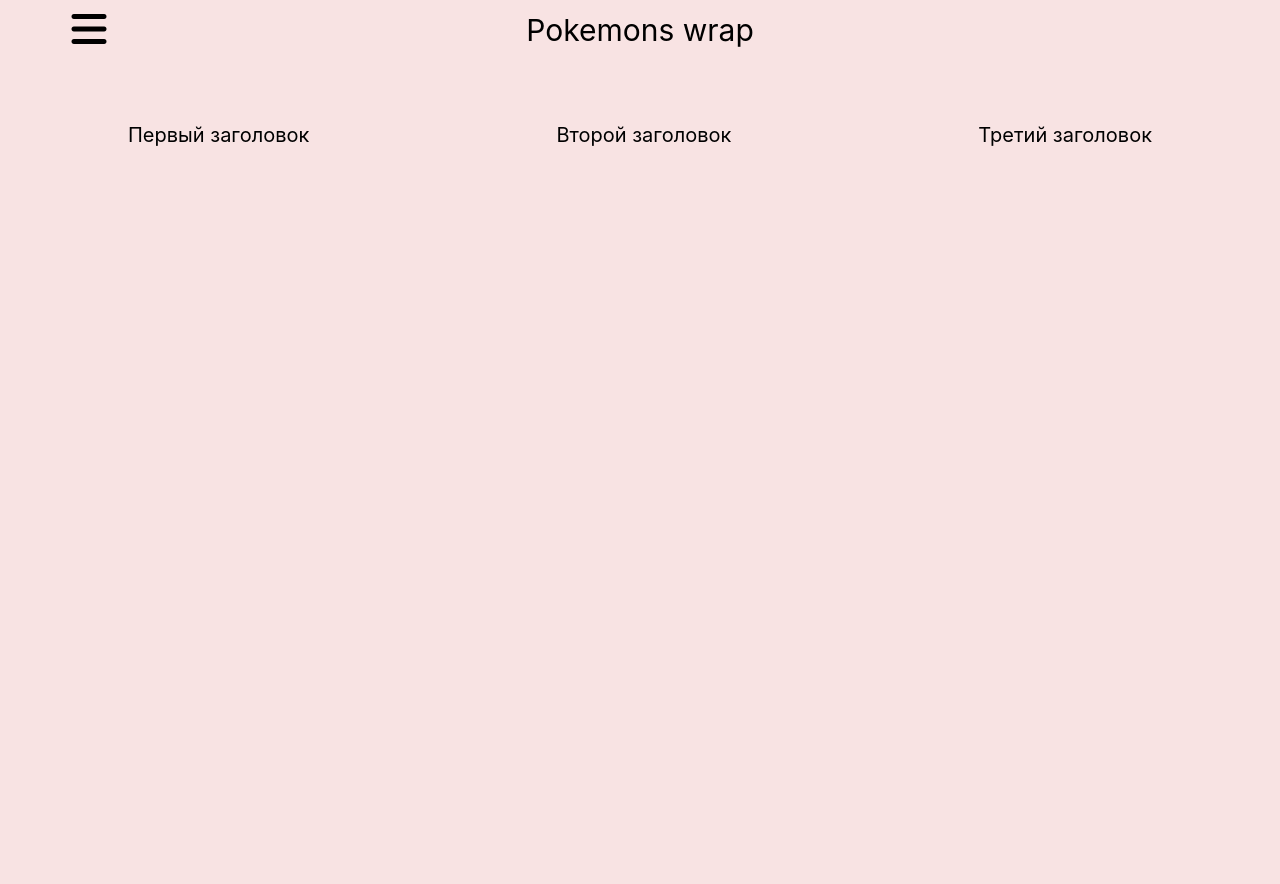
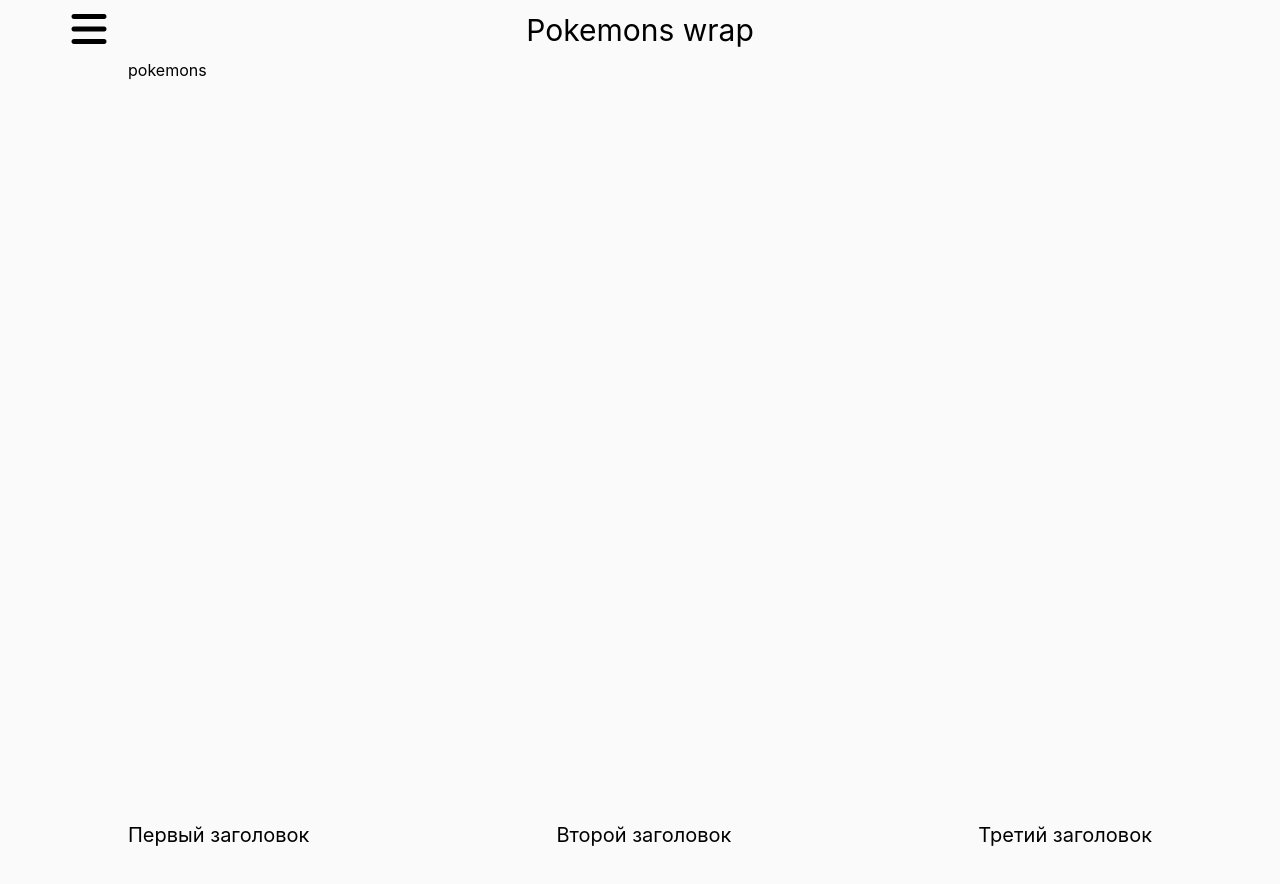
Before and after one commit to WheatleyCODE/pokemons, a React (Create React App) app: page / in a window 1280 px wide. Shown: the top 884 px of the page. Before the commit the page ends 800 px from the top, so only its background shows below. Built offline with nearby package versions, Linux system fonts and the light colour scheme.

Commit message:
Add layout main page

```diff
--- a/src/Conponents/Main/Main.jsx
+++ b/src/Conponents/Main/Main.jsx
@@ -1,12 +1,14 @@
 import React from 'react'
 import Header from '../Header/Header'
 import Footer from '../Footer/Footer'
+import MainPage from '../MainPage/MainPage'
 import './Main.scss'
 
 const Main = () => {
   return (
     <div>
       <Header />
+      <MainPage />
       <Footer />
     </div>
   )
--- /dev/null
+++ b/src/Conponents/MainPage/MainPage.jsx
@@ -0,0 +1,14 @@
+import React from 'react'
+import './MainPage.scss'
+
+const MainPage = () => {
+  return (
+    <div className="mainPage">
+      <div className="mainPage-pokemons">
+        pokemons
+      </div>
+    </div>
+  )
+}
+
+export default MainPage
--- /dev/null
+++ b/src/Conponents/MainPage/MainPage.scss
@@ -0,0 +1,8 @@
+.mainPage {
+  display: flex;
+  justify-content: center;
+}
+.mainPage-pokemons {
+  width: 80%;
+  height: 700px;
+}
--- a/src/index.scss
+++ b/src/index.scss
@@ -1,5 +1,6 @@
 body {
   margin: 0;
+  background-color: #fafafa;
   font-family: -apple-system, BlinkMacSystemFont, 'Segoe UI', 'Roboto', 'Oxygen',
     'Ubuntu', 'Cantarell', 'Fira Sans', 'Droid Sans', 'Helvetica Neue',
     sans-serif;
```
